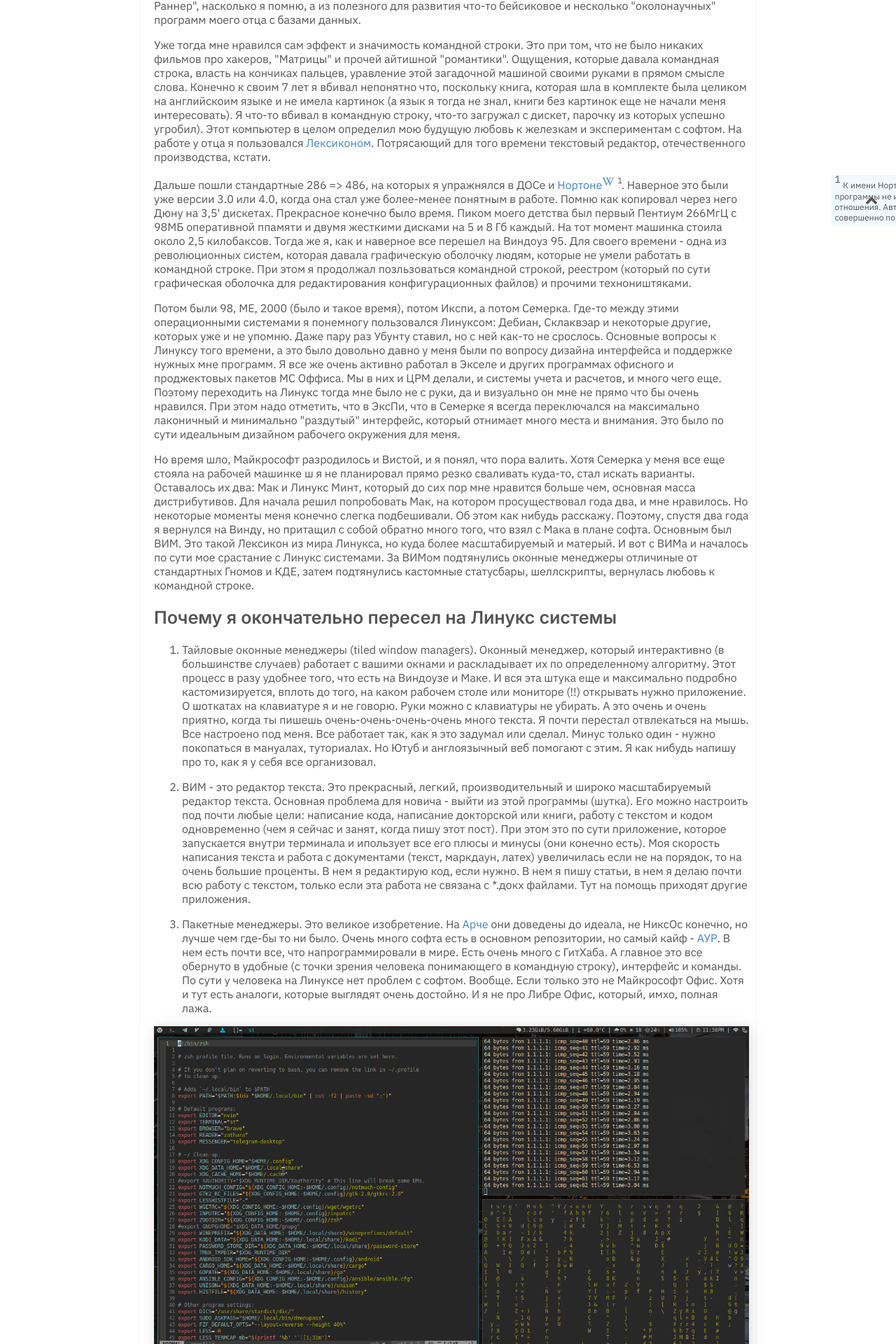
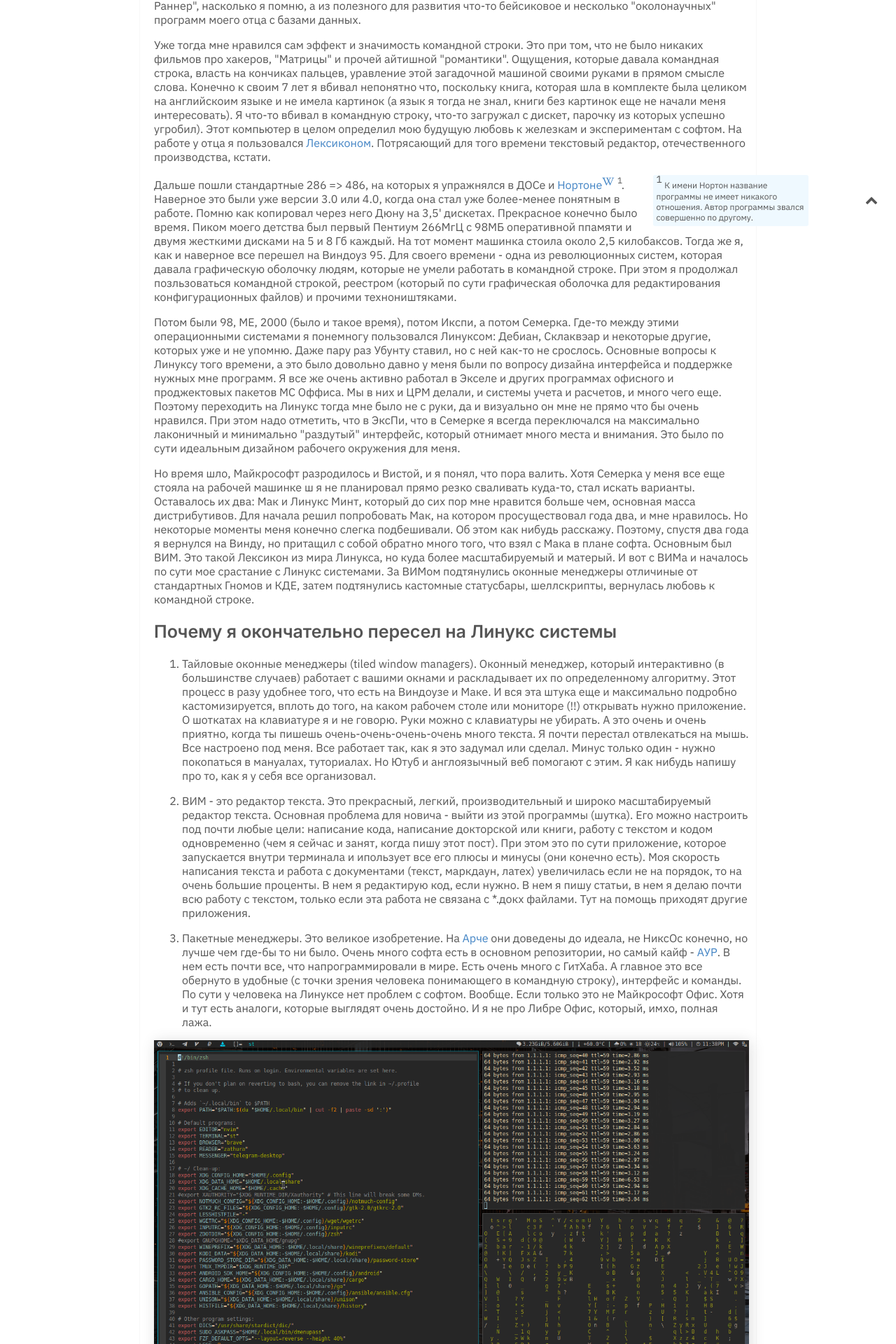
Before and after one commit to dimafaller/blog, a Jekyll site: the page built from _posts/2020-09-23-Why-I-Use-Linux.md, in a window 1280 px wide. Shown: the part 582-2502 px from the top of the page at 70% size. Built offline with Jekyll 4.4.1, drawn with Linux system fonts in a browser that asks for light colours.

Commit message:
comments scaling

```diff
--- a/assets/css/style.css
+++ b/assets/css/style.css
@@ -778,7 +778,7 @@ hr {
     clear: right;
     font-family: 'IBM Plex Sans', Inter, 'Segoe UI', Roboto, Oxygen, Ubuntu, Cantarell, 'Open Sans', 'Helvetica Neue', sans-serif !important;
     font-size: 12px;
-    margin-right: -40%;
+    margin-right: -10%;
     padding: 5px;
     border-radius: 3px;
     width: 25%;
```
